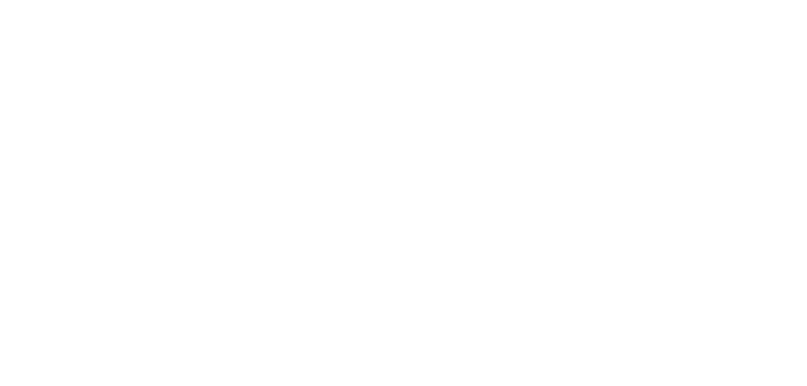
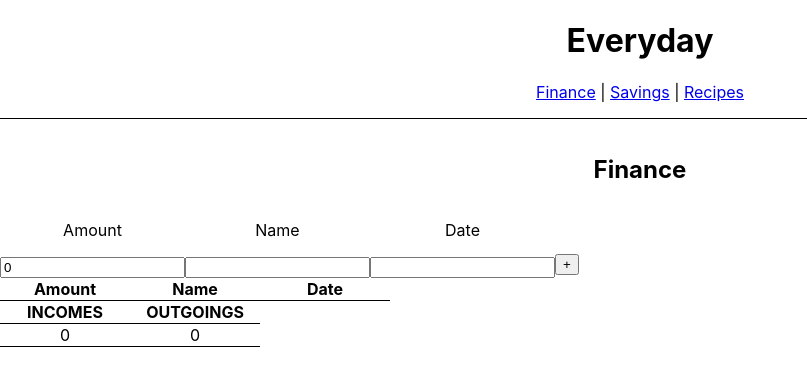
Before and after one commit to JoannaGrab/everyday, a React (Create React App) app in the folder everyday_fe/: page /finance in a window 1280 px wide. Before the commit this address had no page. Shown: the top 386 px of the page, without its empty margins (0-807 px from the left). Built offline with nearby package versions, Linux system fonts and the light colour scheme.

Commit message:
add balance poc (#4)

```diff
--- a/everyday_fe/src/App.css
+++ b/everyday_fe/src/App.css
@@ -36,3 +36,14 @@
     transform: rotate(360deg);
   }
 }
+
+th, td {
+  width: 10vw;
+}
+table {
+  border-collapse: collapse;
+}
+
+table tr {
+  border-bottom: 1px solid black;
+}
--- a/everyday_fe/src/App.js
+++ b/everyday_fe/src/App.js
@@ -3,6 +3,7 @@
 
 function App() {
   const tags = ["śniadanie", "fit"];
+
   return (
     <div className="App">
       <h1>Everyday</h1>
@@ -12,11 +13,13 @@
           paddingBottom: "1rem"
         }}
       >
+        <Link to="/finance">Finance</Link> |{" "}
         <Link to="/savings">Savings</Link> |{" "}
         <Link to="/recipes">Recipes</Link>
       </nav>
       <Outlet />
     </div>
+
   );
 }
 
--- /dev/null
+++ b/everyday_fe/src/components/Button.js
@@ -0,0 +1,12 @@
+function Component({ onClick }) {
+    const buttonStyle = {
+        marginTop: '50px',
+        height: '10%'
+    };
+
+    return (
+        <button style={buttonStyle} onClick={onClick}>+</button>
+    )
+}
+
+export default Component;
--- /dev/null
+++ b/everyday_fe/src/components/DetailsRow.js
@@ -0,0 +1,11 @@
+function Component({ row }) {
+    return (
+        <tr>
+            <td>{row.value.amount}</td>
+            <td>{row.name} </td>
+            <td>{row.date}</td>
+        </tr>
+    )
+}
+
+export default Component;
--- /dev/null
+++ b/everyday_fe/src/components/FinanceDetailsTable.js
@@ -0,0 +1,22 @@
+import DetailsRow from './DetailsRow';
+
+function Component({ rows }) {
+    return (
+        <table>
+            <thead>
+                <tr>
+                    <th> Amount</th>
+                    <th> Name</th>
+                    <th> Date</th>
+                </tr>
+            </thead>
+            <tbody>
+                {rows.map(r =>
+                    <DetailsRow row={r} />
+                )}
+            </tbody>
+        </table>
+    )
+}
+
+export default Component;
--- /dev/null
+++ b/everyday_fe/src/components/FinanceTable.js
@@ -0,0 +1,58 @@
+import InputsBar from './InputsBar';
+import FinanceDetailsTable from './FinanceDetailsTable';
+import SummaryTable from './SummaryTable';
+import { useState } from 'react';
+
+function Component() {
+    const [amount, setAmount] = useState(0);
+    const [name, setName] = useState('');
+    const [date, setDate] = useState('');
+    const [rows, setRows] = useState([]);
+
+    const afterChange = (set) => {
+        return (event) => {
+            set(event.target.value);
+        }
+    }
+
+    const inputs = [
+        {
+            'title': 'Amount',
+            'value': amount,
+            'function': afterChange(setAmount)
+        },
+        {
+            'title': 'Name',
+            'value': name,
+            'function': afterChange(setName)
+        },
+        {
+            'title': 'Date',
+            'value': date,
+            'function': afterChange(setDate)
+        }
+    ]
+
+    const row = {
+        'value': {
+            'currency': 'PLN',
+            'amount': amount * 100
+        },
+        'date': date,
+        'name': name
+    }
+
+    const onClick = () => {
+        setRows([...rows, row])
+    }
+
+    return (
+        <div>
+            <InputsBar inputs={inputs} onClick={onClick} />
+            <FinanceDetailsTable rows={rows} />
+            <SummaryTable summary={rows} />
+        </div>
+    )
+}
+
+export default Component;
--- /dev/null
+++ b/everyday_fe/src/components/Input.js
@@ -0,0 +1,10 @@
+function Component({ title, value, onChange }) {
+    return (
+        <div>
+            <p>{title}</p>
+            <input type='text' value={value} onChange={onChange}></input>
+        </div>
+    )
+}
+
+export default Component;
--- /dev/null
+++ b/everyday_fe/src/components/InputsBar.js
@@ -0,0 +1,20 @@
+import Input from './Input';
+import Button from './Button';
+
+function Component({ inputs, onClick }) {
+    const barStyle = {
+        display: 'flex',
+        flexDirection: 'row'
+    };
+
+    return (
+        <div style={barStyle}>
+            {inputs.map(i =>
+                <Input title={i.title} value={i.value} onChange={i.function} />
+            )}
+            <Button onClick={onClick} />
+        </div>
+    )
+}
+
+export default Component;
--- /dev/null
+++ b/everyday_fe/src/components/SummaryTable.js
@@ -0,0 +1,24 @@
+function Component({ summary }) {
+    return (
+        <table>
+            <thead>
+                <tr>
+                    <th>INCOMES</th>
+                    <th>OUTGOINGS</th>
+                </tr>
+            </thead>
+            <tbody>
+                <tr>
+                    <td>{summary.map(s => s.value.amount)
+                        .filter(s => s > 0)
+                        .reduce((current, prev) => current + prev, 0)}</td>
+                    <td>{summary.map(s => s.value.amount)
+                        .filter(s => s < 0)
+                        .reduce((current, prev) => current + prev, 0)}</td>
+                </tr>
+            </tbody>
+        </table>
+    )
+}
+
+export default Component;
--- a/everyday_fe/src/index.js
+++ b/everyday_fe/src/index.js
@@ -8,6 +8,7 @@
   Routes,
   Route
 } from 'react-router-dom';
+import Finance from './routes/Finance';
 import Savings from './routes/Savings';
 import Recipes from './routes/Recipes';
 
@@ -16,6 +17,7 @@
     <BrowserRouter>
       <Routes>
         <Route path="/" element={<App />} >
+          <Route path="finance" element={<Finance />} />
           <Route path="savings" element={<Savings />} />
           <Route path="recipes" element={<Recipes />} />
         </Route>
--- /dev/null
+++ b/everyday_fe/src/routes/Finance.js
@@ -0,0 +1,10 @@
+import FinanceTable from '../components/FinanceTable';
+
+export default function Finance() {
+    return (
+        <main style={{ padding: "1rem 0" }}>
+            <h2>Finance</h2>
+            <FinanceTable />
+        </main>
+    );
+}
```
